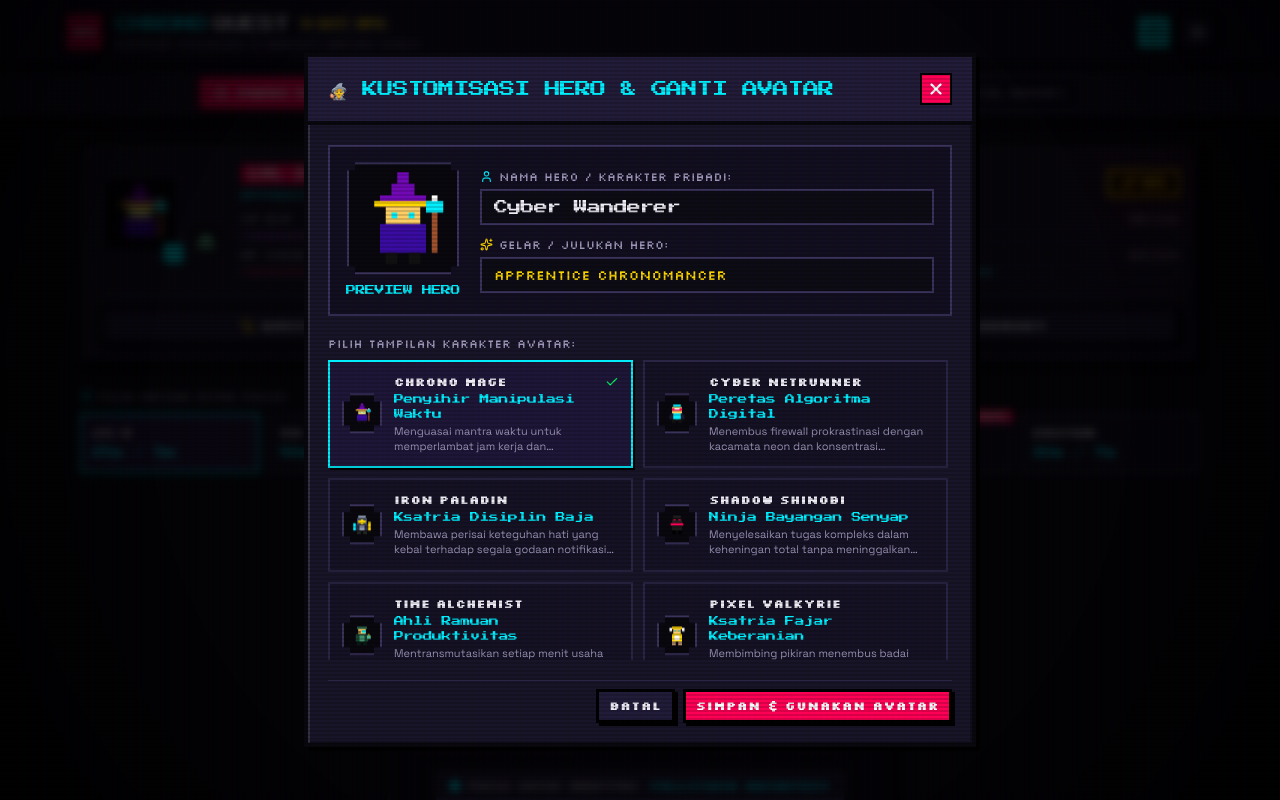
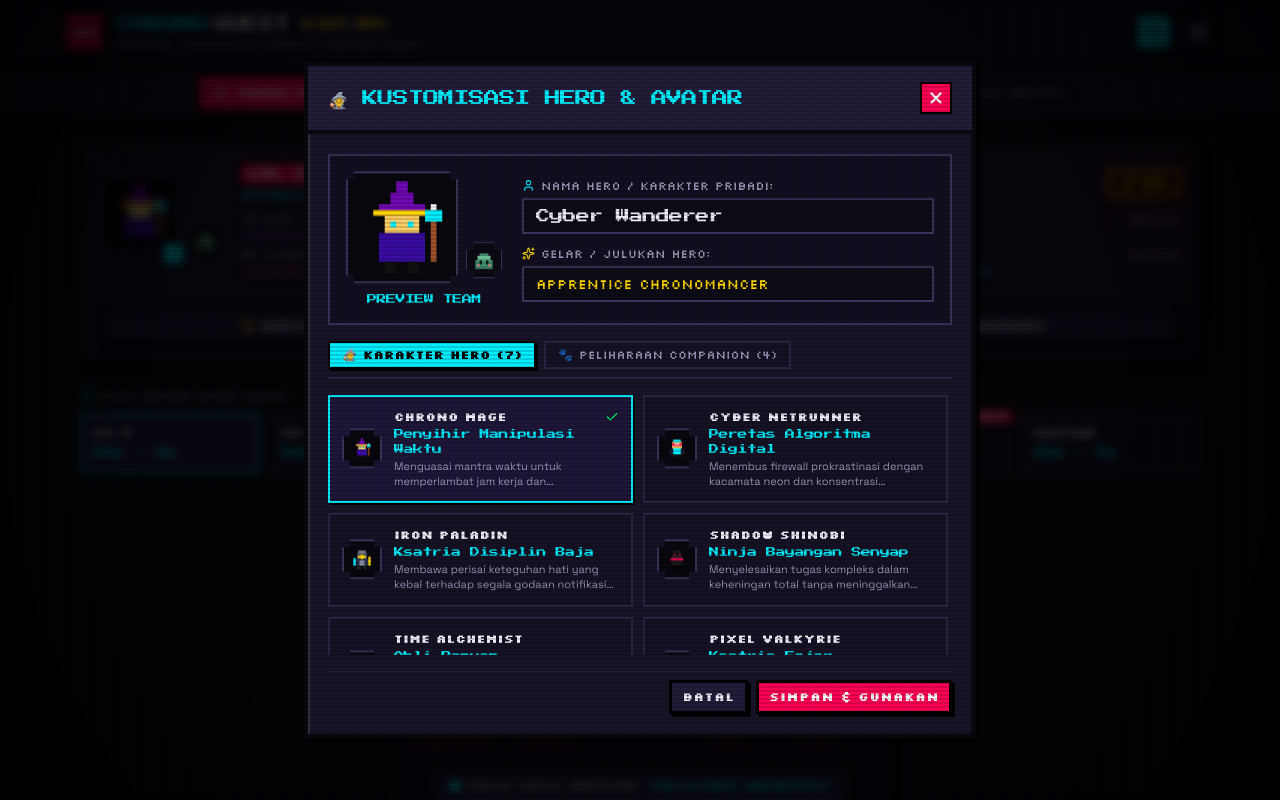
Before and after one commit to alvinsp/chronoquest-pomodoro, a React (Vite) app: page / in a window 1280 px wide. Both pictures are taken after a click on the element 162 px from the left and 219 px from the top of the page. Shown: the top 800 px of the page. Built offline with nearby package versions, Linux system fonts and the light colour scheme.

Commit message:
fix: persist timer countdown, mode, and target end time across page refreshes

```diff
--- a/src/components/gamify/AvatarSelectorModal.tsx
+++ b/src/components/gamify/AvatarSelectorModal.tsx
@@ -4,6 +4,7 @@ import { useGamifyStore } from '../../store/useGamifyStore';
 import { PixelModal } from '../ui/PixelModal';
 import { PixelButton } from '../ui/PixelButton';
 import { PixelAvatar } from './PixelAvatar';
+import { PixelPet } from './PixelPet';
 
 interface AvatarSelectorModalProps {
   isOpen: boolean;
@@ -55,10 +56,35 @@ export const AVATAR_OPTIONS = [
   },
 ];
 
+export const PET_OPTIONS = [
+  {
+    id: 'pet-slime',
+    name: 'Pixel Slime',
+    desc: 'Slime hijau lucu yang melompat ceria menyemangati fokusmu.',
+  },
+  {
+    id: 'pet-cat',
+    name: 'Mecha Cybercat',
+    desc: 'Kucing robotik berkedip neon yang memancarkan gelombang konsentrasi.',
+  },
+  {
+    id: 'pet-dragon',
+    name: 'Fireling Wyrm',
+    desc: 'Bayi naga merah penjaga api dedikasi dan penumpas rasa kantuk.',
+  },
+  {
+    id: 'pet-drone',
+    name: 'Omni Observer Bot',
+    desc: 'Drone pengawas distorsi waktu untuk mendeteksi prokrastinasi sejak dini.',
+  },
+];
+
 export const AvatarSelectorModal: React.FC<AvatarSelectorModalProps> = ({ isOpen, onClose }) => {
   const { hero, updateHeroProfile } = useGamifyStore();
 
+  const [activeTab, setActiveTab] = useState<'avatar' | 'pet'>('avatar');
   const [selectedAvatarId, setSelectedAvatarId] = useState(hero.avatarId);
+  const [selectedPetId, setSelectedPetId] = useState(hero.petId);
   const [heroName, setHeroName] = useState(hero.name);
   const [heroTitle, setHeroTitle] = useState(hero.title);
 
@@ -66,6 +92,7 @@ export const AvatarSelectorModal: React.FC<AvatarSelectorModalProps> = ({ isOpen
     e.preventDefault();
     updateHeroProfile({
       avatarId: selectedAvatarId,
+      petId: selectedPetId,
       name: heroName.trim() || 'Hero Petualang',
       title: heroTitle.trim() || 'Chronomancer',
     });
@@ -73,13 +100,16 @@ export const AvatarSelectorModal: React.FC<AvatarSelectorModalProps> = ({ isOpen
   };
 
   return (
-    <PixelModal isOpen={isOpen} onClose={onClose} title="🧙 Kustomisasi Hero & Ganti Avatar" maxWidth="lg">
-      <form onSubmit={handleSave} className="space-y-5">
+    <PixelModal isOpen={isOpen} onClose={onClose} title="🧙 Kustomisasi Hero & Avatar" maxWidth="lg">
+      <form onSubmit={handleSave} className="space-y-4">
         {/* Profile preview & text inputs */}
         <div className="flex flex-col sm:flex-row items-center gap-5 p-4 bg-[#120f20] border-2 border-[#3b335c]">
           <div className="flex flex-col items-center shrink-0">
-            <PixelAvatar avatarId={selectedAvatarId} size="lg" />
-            <span className="text-[10px] font-pixel text-[#00f0ff] mt-2">PREVIEW HERO</span>
+            <div className="flex items-end gap-2">
+              <PixelAvatar avatarId={selectedAvatarId} size="lg" />
+              <PixelPet petId={selectedPetId} />
+            </div>
+            <span className="text-[10px] font-pixel text-[#00f0ff] mt-2">PREVIEW TEAM</span>
           </div>
 
           <div className="flex-1 w-full space-y-3">
@@ -113,12 +143,35 @@ export const AvatarSelectorModal: React.FC<AvatarSelectorModalProps> = ({ isOpen
           </div>
         </div>
 
-        {/* Avatar choices grid */}
-        <div>
-          <label className="block text-xs font-silkscreen text-[#9f97ba] mb-2 uppercase">
-            Pilih Tampilan Karakter Avatar:
-          </label>
-          <div className="grid grid-cols-1 sm:grid-cols-2 gap-2.5 max-h-[300px] overflow-y-auto pr-1">
+        {/* Tab switch between Avatar and Pet */}
+        <div className="flex gap-2 border-b-2 border-[#2b2545] pb-2">
+          <button
+            type="button"
+            onClick={() => setActiveTab('avatar')}
+            className={`px-3 py-1 font-silkscreen text-xs uppercase cursor-pointer border-2 transition-all ${
+              activeTab === 'avatar'
+                ? 'bg-[#00f0ff] text-black border-black shadow-[2px_2px_0px_#000] font-bold'
+                : 'bg-[#151224] text-[#9f97ba] border-[#2b2545]'
+            }`}
+          >
+            🧙 Karakter Hero ({AVATAR_OPTIONS.length})
+          </button>
+          <button
+            type="button"
+            onClick={() => setActiveTab('pet')}
+            className={`px-3 py-1 font-silkscreen text-xs uppercase cursor-pointer border-2 transition-all ${
+              activeTab === 'pet'
+                ? 'bg-[#ffd700] text-black border-black shadow-[2px_2px_0px_#000] font-bold'
+                : 'bg-[#151224] text-[#9f97ba] border-[#2b2545]'
+            }`}
+          >
+            🐾 Peliharaan Companion ({PET_OPTIONS.length})
+          </button>
+        </div>
+
+        {/* Tab Content: Avatar choices */}
+        {activeTab === 'avatar' && (
+          <div className="grid grid-cols-1 sm:grid-cols-2 gap-2.5 max-h-[260px] overflow-y-auto pr-1">
             {AVATAR_OPTIONS.map((opt) => {
               const isSelected = selectedAvatarId === opt.id;
               return (
@@ -150,7 +203,42 @@ export const AvatarSelectorModal: React.FC<AvatarSelectorModalProps> = ({ isOpen
               );
             })}
           </div>
-        </div>
+        )}
+
+        {/* Tab Content: Pet choices */}
+        {activeTab === 'pet' && (
+          <div className="grid grid-cols-1 sm:grid-cols-2 gap-2.5 max-h-[260px] overflow-y-auto pr-1">
+            {PET_OPTIONS.map((pet) => {
+              const isSelected = selectedPetId === pet.id;
+              return (
+                <div
+                  key={pet.id}
+                  onClick={() => setSelectedPetId(pet.id)}
+                  className={`p-3 border-2 flex items-center gap-3 cursor-pointer transition-all ${
+                    isSelected
+                      ? 'bg-[#1e1738] border-[#ffd700] shadow-[2px_2px_0px_#000]'
+                      : 'bg-[#151224] border-[#2b2545] hover:border-[#433866]'
+                  }`}
+                >
+                  <div className="shrink-0">
+                    <PixelPet petId={pet.id} />
+                  </div>
+                  <div className="flex-1 min-w-0">
+                    <div className="flex items-center justify-between">
+                      <h4 className="font-silkscreen text-xs font-bold text-[#f0edf6] truncate">
+                        {pet.name}
+                      </h4>
+                      {isSelected && <Check size={14} className="text-[#00ff66] shrink-0" />}
+                    </div>
+                    <p className="text-[11px] text-[#9f97ba] mt-0.5 leading-snug">
+                      {pet.desc}
+                    </p>
+                  </div>
+                </div>
+              );
+            })}
+          </div>
+        )}
 
         {/* Modal footer buttons */}
         <div className="pt-2 flex justify-end gap-2 border-t border-[#2b2545]">
@@ -158,7 +246,7 @@ export const AvatarSelectorModal: React.FC<AvatarSelectorModalProps> = ({ isOpen
             Batal
           </PixelButton>
           <PixelButton type="submit" variant="primary" size="sm">
-            Simpan & Gunakan Avatar
+            Simpan & Gunakan
           </PixelButton>
         </div>
       </form>
--- a/src/types/gamify.ts
+++ b/src/types/gamify.ts
@@ -13,7 +13,11 @@ export interface UserHero {
   petId: string;
 }
 
-export type QuestType = 'sessions_today' | 'minutes_today' | 'streak_days' | 'identity_sessions';
+export type QuestType =
+  | "sessions_today"
+  | "minutes_today"
+  | "streak_days"
+  | "identity_sessions";
 
 export interface Quest {
   id: string;
@@ -34,7 +38,7 @@ export interface Badge {
   name: string;
   description: string;
   icon: string;
-  category: 'streak' | 'focus' | 'level' | 'mastery' | 'milestone';
+  category: "streak" | "focus" | "level" | "mastery" | "milestone";
   unlockedAt?: string;
   secret?: boolean;
 }
@@ -42,7 +46,7 @@ export interface Badge {
 export interface ShopItem {
   id: string;
   name: string;
-  category: 'avatar' | 'pet' | 'theme' | 'buff';
+  category: "avatar" | "pet" | "theme" | "buff";
   price: number;
   description: string;
   icon: string;
```
Also changed, not shown: src/store/useTimerStore.ts (+47 -8 lines).
